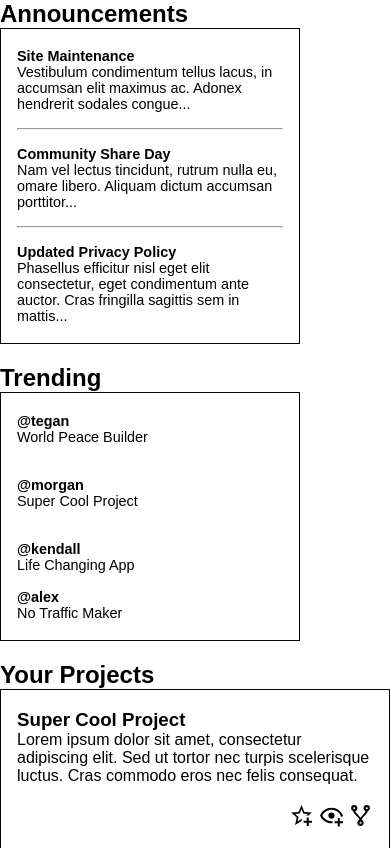
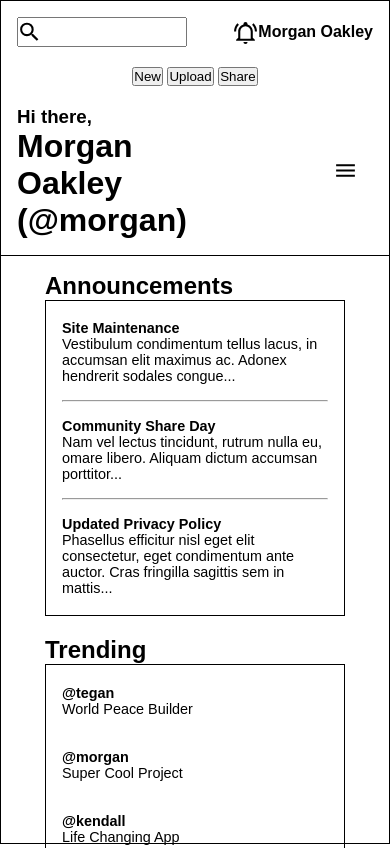
Before and after one commit to harshnugget/admin-dashboard, a plain HTML site: page test.html in a window 390 px wide. Shown: the top 848 px of the page. Drawn offline with Linux system fonts and the light colour scheme.

Commit message:
Main layout & structured header elements

```diff
--- a/test.css
+++ b/test.css
@@ -10,15 +10,120 @@
     --symbol-size-medium: 25px;
     --font-small: 0.9rem;
     --font-medium: 1rem;
+    --default-padding: 1rem;
 }
 
+body {
+    display: grid;
+    grid-template-columns: min-content 1fr;
+    grid-template-rows: min-content;
+    grid-template-areas:
+        "dashboard header"
+        "dashboard main";
 
+    height: 100vh;
+    max-width: 1600px;
+
+    margin: 0 auto;
+
+    border-style: solid;
+    border-width: 1px;
+}
+
+/* ############ */
+/* DASHBOARD */
+div.dashboard {
+    grid-area: dashboard;
+
+    height: 100%;
+
+    padding: var(--default-padding);
+
+    border-right: solid;
+    border-width: 1px;
+
+    z-index: 2;
+
+    transition: left 0.3s ease;
+}
+
+label[for="toggle-dashboard"],
+#toggle-dashboard {
+    display: none;  /* Hide the checkbox */
+    width: 40px;
+}
+/* DASHBOARD */
+/* ############ */
+
+
+/* ############ */
+/* HEADER */
+div.header {
+    grid-area: header;
+
+    display: grid;
+    grid-template-columns: 1fr 1fr;
+    grid-auto-flow: dense;
+    gap: var(--card-margin);
+
+    padding: var(--default-padding);
+
+    border-bottom: solid;
+    border-width: 1px;
+}
+
+div.header * {
+    align-self: center;
+}
+
+div.header svg {
+    height: var(--symbol-size-medium);
+    min-width: var(--symbol-size-medium);
+}
+
+div.header .search-bar {
+    position: relative;
+
+    display: flex;
+}
+
+div.header .search-bar input {
+    height: calc(var(--symbol-size-medium) + 5px);
+    width: 100%;
+}
+
+div.header .user-profile {
+    display: flex;
+    justify-self: end;
+}
+
+div.header .greeting {
+    grid-column: 1 / 1;
+}
+
+div.header nav {
+    grid-column: 2 / -1;
+    justify-self: end;
+}
+/* HEADER */
+/* ############ */
+
+
+/* ############ */
 /* MAIN CONTENT */
 div.main-content {
+    grid-area: main;
+
     display: grid;
     grid-template-columns: 2fr 1fr;
     grid-template-rows: min-content 1fr;
     column-gap: var(--card-margin);
+
+    height: min-content;
+
+    padding: var(--default-padding);
+
+    border-width: 1px;
 }
 
 div.news-panel-grid {
@@ -76,12 +181,46 @@ div.card svg {
     width: var(--symbol-size-medium);
 }
 /* MAIN CONTENT */
+/* ############ */
 
+
+/* ############ */
+/* SMALLER SCREENS */
 @media only screen and (max-width: 768px) {
     div.main-content {
         display: block;
     }
-    div.side-panel-grid {
-        margin: 0 auto; /* Centres side-panel cards */
+    div.news-panel-grid {
+        margin: 0 auto; /* Centres news-panel cards */
+    }
+    div.dashboard {
+        position: fixed;
+        left: -100%;    /* Hides dashboard off-screen */
+    }
+    label[for="toggle-dashboard"] {
+        display: block;
+        justify-self: end;
+    }
+    div.dashboard:has(#toggle-dashboard:checked) {
+        left: 0; /* Slide the dashboard into view */
+        visibility: visible;
+    }
+
+    div.dashboard:has(#toggle-dashboard:not(:checked)) {
+        left: -100%; /* Slide the dashboard out of view */
+        visibility: visible;
+    }
+    div.header nav {
+        grid-column: 1 / -1;
+        justify-self: center;
+    }
+    div.header .search-bar svg {
+        position: absolute; /* Position the svg inside of the search bar */
+
+        /* Vertically center the svg inside of the search bar */
+        top: 50%;
+        transform: translateY(-50%);
     }
 }
+/* SMALLER SCREENS */
+/* ############ */
--- a/test.html
+++ b/test.html
@@ -7,6 +7,39 @@
     <link rel="stylesheet" href="test.css" />
 </head>
 <body>
+    <div class="dashboard">
+        <input type="checkbox" id="toggle-dashboard">
+        <h1>Dashboard</h1>
+    </div>
+    <div class="header">
+        <div class="search-bar">
+            <svg xmlns="http://www.w3.org/2000/svg" viewBox="0 0 24 24">
+                <title>magnify</title>
+                <path d="M9.5,3A6.5,6.5 0 0,1 16,9.5C16,11.11 15.41,12.59 14.44,13.73L14.71,14H15.5L20.5,19L19,20.5L14,15.5V14.71L13.73,14.44C12.59,15.41 11.11,16 9.5,16A6.5,6.5 0 0,1 3,9.5A6.5,6.5 0 0,1 9.5,3M9.5,5C7,5 5,7 5,9.5C5,12 7,14 9.5,14C12,14 14,12 14,9.5C14,7 12,5 9.5,5Z" /></svg>
+            <input type="text" name="search">
+        </div>
+        <div class="user-profile">
+            <svg xmlns="http://www.w3.org/2000/svg" viewBox="0 0 24 24">
+                <title>bell-ring-outline</title>
+                <path d="M10,21H14A2,2 0 0,1 12,23A2,2 0 0,1 10,21M21,19V20H3V19L5,17V11C5,7.9 7.03,5.17 10,4.29C10,4.19 10,4.1 10,4A2,2 0 0,1 12,2A2,2 0 0,1 14,4C14,4.1 14,4.19 14,4.29C16.97,5.17 19,7.9 19,11V17L21,19M17,11A5,5 0 0,0 12,6A5,5 0 0,0 7,11V18H17V11M19.75,3.19L18.33,4.61C20.04,6.3 21,8.6 21,11H23C23,8.07 21.84,5.25 19.75,3.19M1,11H3C3,8.6 3.96,6.3 5.67,4.61L4.25,3.19C2.16,5.25 1,8.07 1,11Z" /></svg>
+            <div class="user-img"></div>
+            <h4>Morgan Oakley</h4>
+        </div>
+        <nav>
+            <button type="button">New</button>
+            <button type="button">Upload</button>
+            <button type="button">Share</button>
+        </nav>
+        <div class="greeting">
+            <div class="user-img"></div>
+            <h3>Hi there,</h3>
+            <h1>Morgan Oakley</h1>
+            <h1>(@morgan)</h1>
+        </div>
+        <label for="toggle-dashboard">
+            <svg xmlns="http://www.w3.org/2000/svg" viewBox="0 0 24 24"><title>menu</title><path d="M3,6H21V8H3V6M3,11H21V13H3V11M3,16H21V18H3V16Z" /></svg>
+        </label>
+    </div>
     <div class="main-content">
         <div class="news-panel-grid">
             <div class="news-panel">
```
